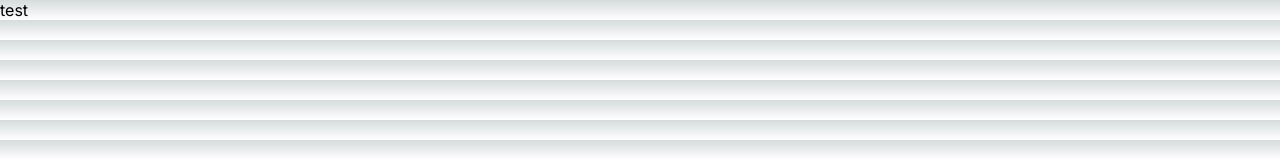
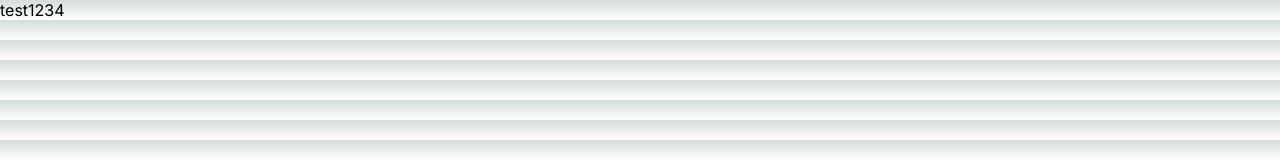
Before and after one commit to LikeLionHGU/Front-chihyang-mai, a Next.js app: page /feed in a window 1280 px wide. Shown: the top 160 px of the page. Built offline with nearby package versions, Linux system fonts and the light colour scheme.

Commit message:
update test

```diff
--- a/src/app/feed/page.jsx
+++ b/src/app/feed/page.jsx
@@ -2,7 +2,7 @@ export default function Page(){
 
     return(
         <div>
-            test
+            test1234
         </div>
     )
 }
```
